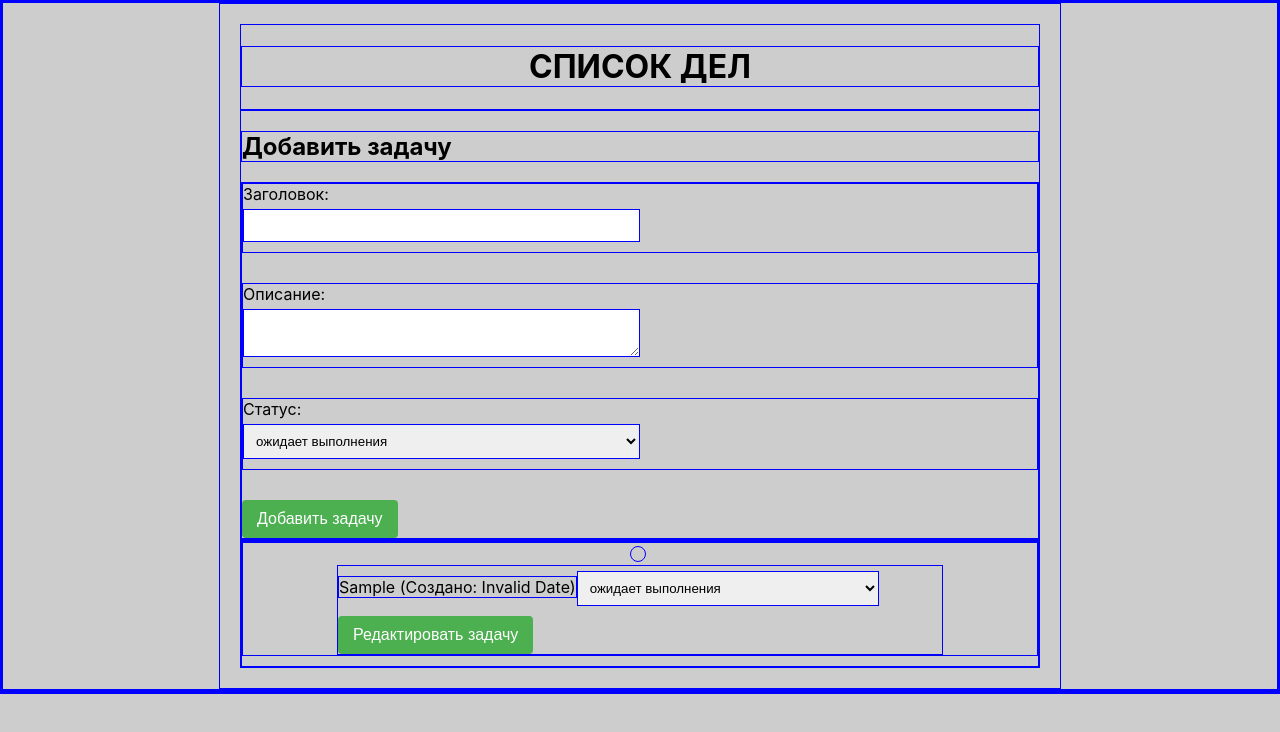
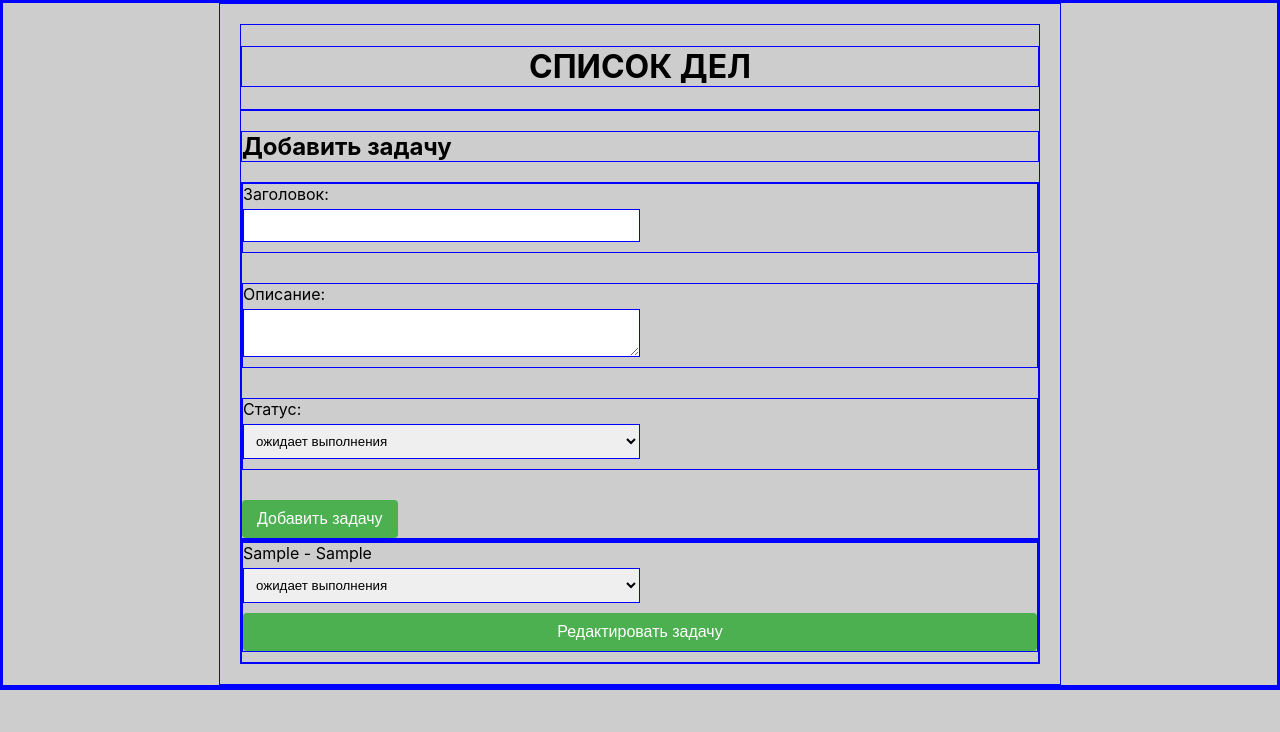
Before and after one commit to Otec-S/todo-with-mongodb, a React (Create React App) app in the folder frontend/: page / in a window 1280 px wide. Both pictures are taken after typing "Sample", "Sample" into the empty fields and a click on the button "Добавить задачу". Shown: the top 732 px of the page. Built offline with nearby package versions, Linux system fonts and the light colour scheme; the HTML template or start-up script is replaced by a standard one.

Commit message:
feat: сделал функционал редактирования текста в Task

```diff
--- a/frontend/src/components/Task/Task.jsx
+++ b/frontend/src/components/Task/Task.jsx
@@ -2,80 +2,50 @@ import React, { useState } from 'react';
 import './Task.css';
 
 const Task = ({ task, onDeleteTask, onUpdateTaskStatus, onUpdateTaskText }) => {
-  const [isChecked, setIsChecked] = useState(false);
   const [isEditing, setIsEditing] = useState(false);
   const [editedText, setEditedText] = useState(task.title);
+  const [editedDescription, setEditedDescription] = useState(task.description);
   const [selectedStatus, setSelectedStatus] = useState(task.status);
 
-  const handleCheckboxChange = () => {
-    if (!isChecked) {
-      setIsChecked(true);
-      setTimeout(() => {
-        onDeleteTask(task.id);
-      }, 1000);
-    }
-  };
-
   const handleStatusChange = (e) => {
-    const newStatus = e.target.value;
-    setSelectedStatus(newStatus);
-    onUpdateTaskStatus(task.id, newStatus);
+    setSelectedStatus(e.target.value);
+    onUpdateTaskStatus(task.id, e.target.value);
   };
 
   const handleEditClick = () => {
-    setIsEditing(true);
+    setIsEditing(!isEditing);
   };
 
   const handleSaveClick = () => {
     setIsEditing(false);
-    onUpdateTaskText(task.id, editedText);
+    onUpdateTaskText(task.id, editedText, editedDescription);
   };
 
-  const handleTextChange = (e) => {
-    setEditedText(e.target.value);
+  const handleTaskClick = () => {
+    // Добавьте здесь логику, если необходимо выполнить какие-то действия при клике на задачу
   };
 
-  const formattedDate = new Date(task.createdAt).toLocaleString();
-
   return (
-    <div>
-      <label style={{ display: 'flex', alignItems: 'center' }}>
-        <input
-          type="checkbox"
-          style={{
-            borderRadius: '50%', // Делаем чекбокс круглым
-            appearance: 'none',
-            width: '16px',
-            height: '16px',
-            marginRight: '8px',
-          }}
-          checked={isChecked}
-          onChange={handleCheckboxChange}
-        />
-        <div>
-          {isChecked ? (
-            <span>
-              &#8226; {task.title} (Создано: {formattedDate})
-            </span>
-          ) : isEditing ? (
+    <div onClick={handleTaskClick}>
+      <label>
+        {isEditing ? (
           <>
-              <input type="text" value={editedText} onChange={handleTextChange} />
+            <input type="text" value={editedText} onChange={(e) => setEditedText(e.target.value)} />
+            <textarea value={editedDescription} onChange={(e) => setEditedDescription(e.target.value)} />
             <button onClick={handleSaveClick}>Сохранить</button>
           </>
         ) : (
           <>
-              <span>
-                {task.title} (Создано: {formattedDate})
-              </span>
+            {task.title} - {task.description}
             <select value={selectedStatus} onChange={handleStatusChange}>
-                <option value="выполнено">выполнено</option>
               <option value="в процессе">в процессе</option>
               <option value="ожидает выполнения">ожидает выполнения</option>
             </select>
-              <button onClick={handleEditClick}>Редактировать задачу</button>
+            <button onClick={handleEditClick}>
+              {isEditing ? 'Отменить' : 'Редактировать задачу'}
+            </button>
           </>
         )}
-        </div>
       </label>
     </div>
   );
```
Lines whose indentation alone changed are shown as unchanged.
